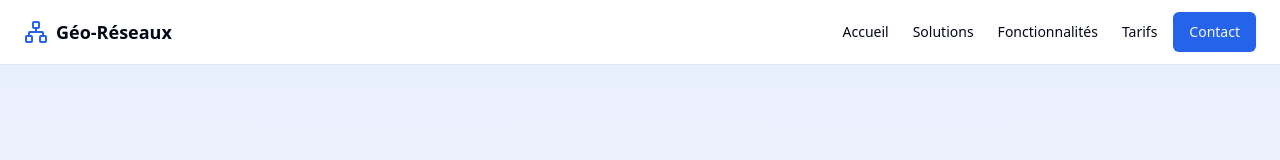
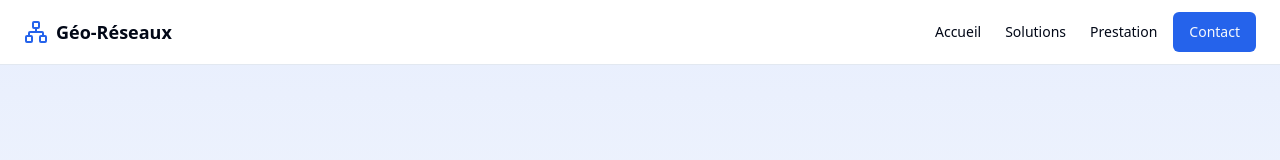
Before and after one commit to GeoReseaux/website, a React (Vite) app in the folder Front/: page / in a window 1280 px wide. Shown: the top 160 px of the page. Built offline with nearby package versions, Linux system fonts and the light colour scheme.

Commit message:
feat(nav): updated navbar

```diff
--- a/Front/src/components/navbar.jsx
+++ b/Front/src/components/navbar.jsx
@@ -34,18 +34,15 @@ export default function Navbar() {
           <Link to="/" className="text-sm font-medium transition-colors hover:text-primary">
             Accueil
           </Link>
-          <Link to="/solutions" className="text-sm font-medium transition-colors hover:text-primary">
+          <Link to="#solutions" className="text-sm font-medium transition-colors hover:text-primary">
             Solutions
           </Link>
-          <Link to="/features" className="text-sm font-medium transition-colors hover:text-primary">
-            Fonctionnalités
-          </Link>
-          <Link to="/pricing" className="text-sm font-medium transition-colors hover:text-primary">
-            Tarifs
+          <Link to="#pricing" className="text-sm font-medium transition-colors hover:text-primary">
+            Prestation
           </Link>
         </nav>
         <div className="ml-auto md:ml-4 flex items-center gap-2">
-          <Link to="/contact" className={cn(buttonVariants({ variant: "default", size: "default" }), "hidden md:flex")}>
+          <Link to="#contact" className={cn(buttonVariants({ variant: "default", size: "default" }), "hidden md:flex")}>
             Contact
           </Link>
           <Sheet>
@@ -60,16 +57,13 @@ export default function Navbar() {
                 <Link to="/" className="text-lg font-medium transition-colors hover:text-primary">
                   Accueil
                 </Link>
-                <Link to="/solutions" className="text-lg font-medium transition-colors hover:text-primary">
+                <Link to="#solutions" className="text-lg font-medium transition-colors hover:text-primary">
                   Solutions
                 </Link>
-                <Link to="/features" className="text-lg font-medium transition-colors hover:text-primary">
-                  Fonctionnalités
-                </Link>
-                <Link to="/pricing" className="text-lg font-medium transition-colors hover:text-primary">
+                <Link to="#pricing" className="text-lg font-medium transition-colors hover:text-primary">
                   Tarifs
                 </Link>
-                <Link to="/contact" className="text-lg font-medium transition-colors hover:text-primary">
+                <Link to="#contact" className="text-lg font-medium transition-colors hover:text-primary">
                   Contact
                 </Link>
               </div>
```
